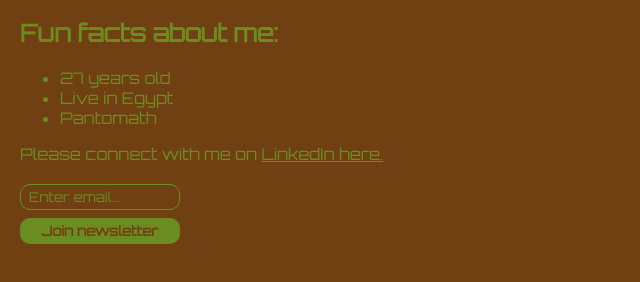
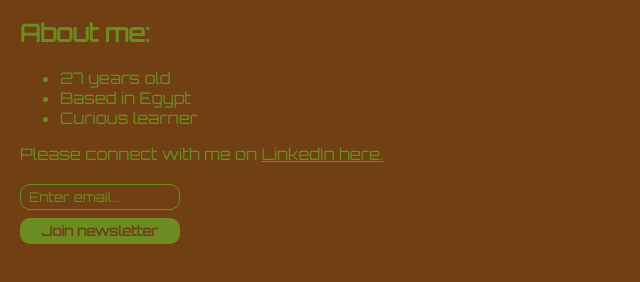
Before and after one commit to MohamedTarek9898/my-first-website, a plain HTML site: page index.html in a window 1280 px wide. Shown: the part 284-566 px from the top of the page, without its empty margins (0-640 px from the left). Drawn offline with Linux system fonts and the light colour scheme; a web font is replaced by a local one.

Commit message:
Add files via upload

```diff
--- a/index.html
+++ b/index.html
@@ -16,11 +16,11 @@
         -->
     <img src="t.jpg" />
     <h1>Hi, my name is Mohamed Tarek</h1>
-    <h2>Fun facts about me:</h2>
+    <h2>About me:</h2>
     <ul>
       <li>27 years old</li>
-      <li>Live in Egypt</li>
-      <li>Pantomath</li>
+      <li>Based in Egypt</li>
+      <li>Curious learner</li>
     </ul>
     <p>
       Please connect with me on
```
